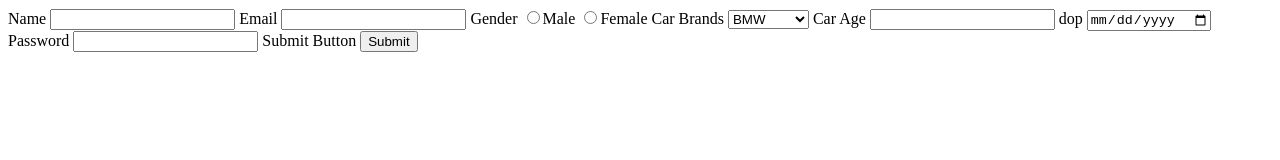
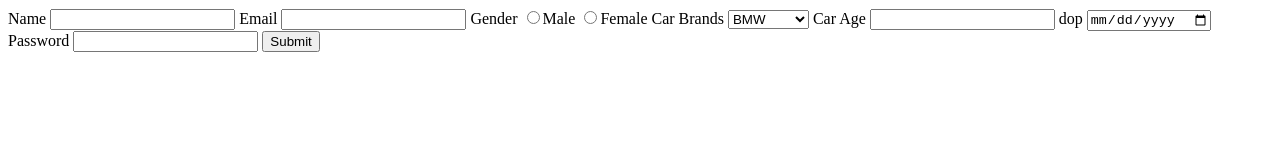
Before and after one commit to acciojob/car-insurance-form-gauravjoshi34, a website: page main.html in a window 1280 px wide. Drawn offline with Linux system fonts and the light colour scheme.

Commit message:
created a submission

```diff
--- a/main.html
+++ b/main.html
@@ -28,9 +28,7 @@
 	    <input type="date" id="dop" required>
 	    <label for="password">Password</label>
 	    <input type="password" id="password" required>
-		<label for="button">Submit Button</label>
-	    <input type="submit">
-
+		<button type="submit">Submit</button>
 	</form>
 
     <script type="text/javascript" src="./script.js">
```
